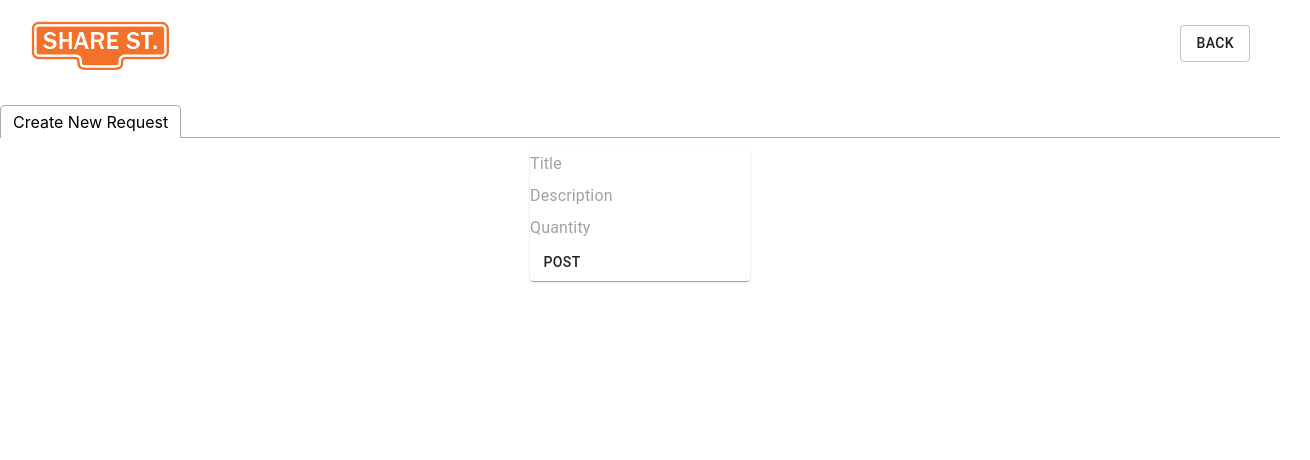
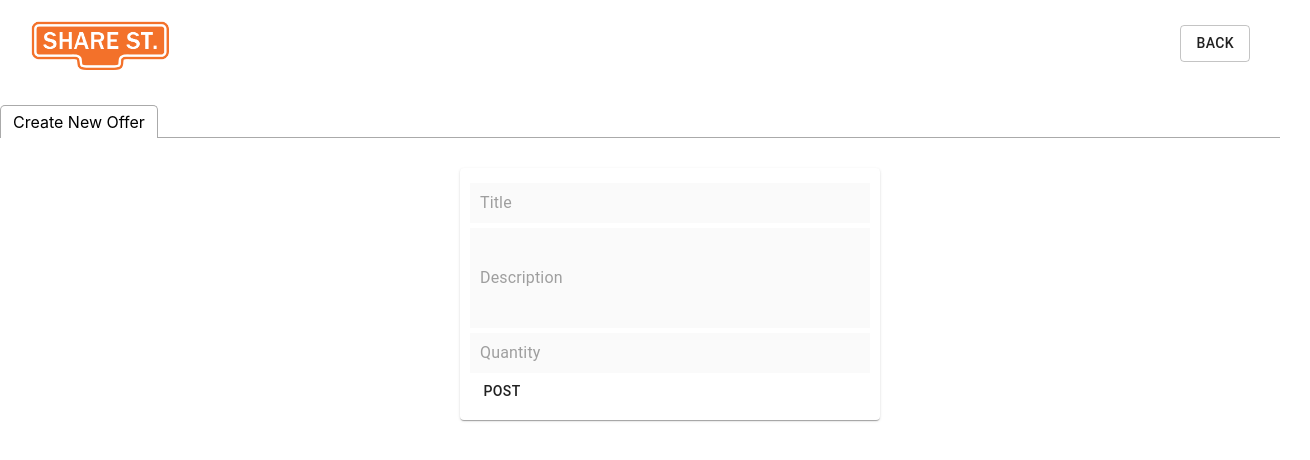
Before and after one commit to mslee-9/nwHacks2021-ShareStreet, a React (Create React App) app: page /offerform in a window 1280 px wide. Shown: the top 460 px of the page, 1310 px wide, since content can reach past the window. Built offline with nearby package versions, Linux system fonts and the light colour scheme.

Commit message:
💻 offer form set up

```diff
--- a/src/components/inputform.js
+++ b/src/components/inputform.js
@@ -2,21 +2,17 @@ import React from "react";
 import { InputBase, Button } from "@material-ui/core";
 import Grid from "@material-ui/core/Grid";
 import Paper from "@material-ui/core/Paper";
+import "../styles/inputform.css";
 
 class ItemInput extends React.Component {
+  createListing = () => {};
+
   render() {
     return (
       <Grid container alignItems="center" justify="center" className="root">
         <Paper className="paper" alignItems="center" justify="center">
-          <Grid container spacing={2}>
-            <Grid item xs={12} sm container>
-              <Grid item>
           <Grid container direction="column">
-                  <InputBase
-                    className="title"
-                    type="text"
-                    placeholder="Title"
-                  />
+            <InputBase className="title" type="text" placeholder="Title" />
             <InputBase
               className="description"
               type="text"
@@ -27,7 +23,7 @@ class ItemInput extends React.Component {
               type="number"
               placeholder="Quantity"
             />
-                  <Grid item>
+            <Grid justify="center">
               <Button
                 type="outline"
                 onClick={this.createListing}
@@ -37,9 +33,6 @@ class ItemInput extends React.Component {
               </Button>
             </Grid>
           </Grid>
-              </Grid>
-            </Grid>
-          </Grid>
         </Paper>
       </Grid>
     );
--- a/src/pages/newoffer.js
+++ b/src/pages/newoffer.js
@@ -13,7 +13,7 @@ class CreateNewOffer extends React.Component {
         <div>
           <Tabs>
             <TabList>
-              <Tab>Create New Request</Tab>
+              <Tab>Create New Offer</Tab>
             </TabList>
             <TabPanel>
               <ItemInput />
--- a/src/pages/newrequest.js
+++ b/src/pages/newrequest.js
@@ -1,15 +1,27 @@
 import React from "react";
 import { Tab, Tabs, TabList, TabPanel } from "react-tabs";
 import "react-tabs/style/react-tabs.css";
-import { NavLink } from "react-router-dom";
-import { Button } from "@material-ui/core";
+import TopBarListing from "../components/topbarnewlisting";
 import ItemInput from "../components/inputform";
-import logo from "../images/logo.png";
 import "../styles/newlisting.css";
 
 class CreateNewRequest extends React.Component {
   render() {
-    return <h1>new request</h1>;
+    return (
+      <div>
+        <TopBarListing />
+        <div>
+          <Tabs>
+            <TabList>
+              <Tab>Create New Request</Tab>
+            </TabList>
+            <TabPanel>
+              <ItemInput />
+            </TabPanel>
+          </Tabs>
+        </div>
+      </div>
+    );
   }
 }
 
--- a/src/styles/inputform.css
+++ b/src/styles/inputform.css
@@ -1,5 +1,9 @@
 .root {
-  padding: 30px;
+  margin: 30px;
+}
+.paper {
+  padding: 10px;
+  width: 400px;
 }
 
 .chooseFile {
@@ -7,12 +11,12 @@
   height: 10px;
 }
 
-post {
+.post {
   background: #ffc06e;
   align-self: right;
-  margin-top: 7px;
   border-radius: 0;
-  margin-bottom: 8px;
+  padding-top: 20px;
+  font-size: 10;
 }
 
 .description {
@@ -23,22 +27,25 @@ post {
   margin-right: 10px;
   margin-top: 5px;
   text-align: top;
+  padding: 10px;
 }
 
-quantity {
+.quantity {
   height: 40px;
   width: 400px;
   align-self: top;
   background: #fafafa;
   margin-right: 10px;
   margin-top: 5px;
+  padding: 10px;
 }
 
 .title {
   height: 40px;
   width: 400px;
   background: #fafafa;
-  margin-top: 10px;
+  margin-top: 5px;
+  padding: 10px;
 }
 
 .fileLabel {
```
Also changed, not shown: 1 other file (tests, documents, lock files or other folders). Lines whose indentation alone changed are shown as unchanged.
